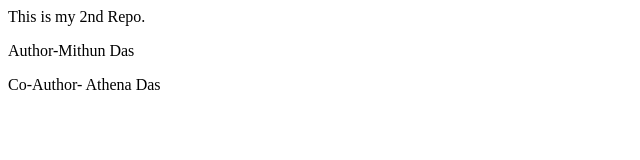
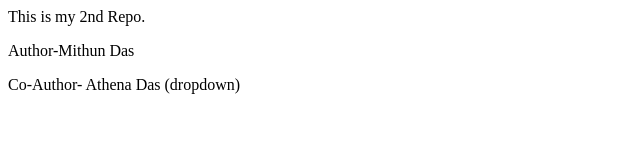
Before and after one commit to MithunzDas/localRepo, a plain HTML site: page index.html in a window 1280 px wide. Shown: the whole page, without its empty margins (0-640 px from the left). Drawn offline with Linux system fonts and the light colour scheme.

```diff
--- a/index.html
+++ b/index.html
@@ -1,3 +1,3 @@
 <p>This is my 2nd Repo.</p>
 <p>Author-Mithun Das</p>
-<p>Co-Author- Athena Das</p>
+<p>Co-Author- Athena Das (dropdown)</p>
```
